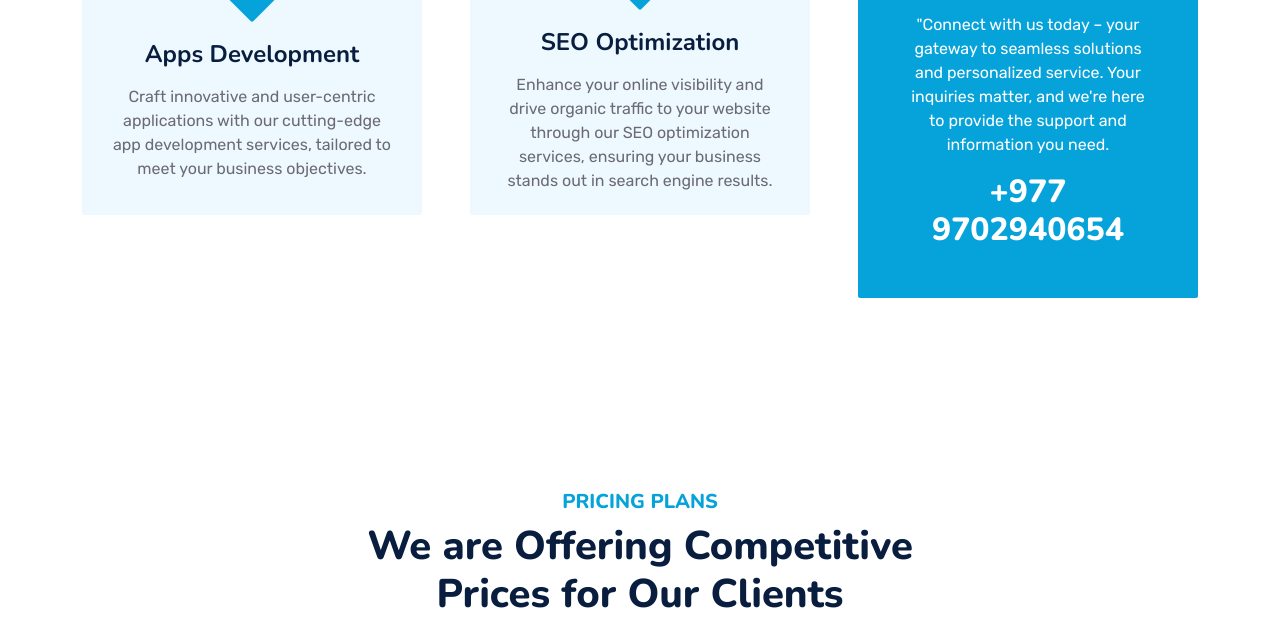
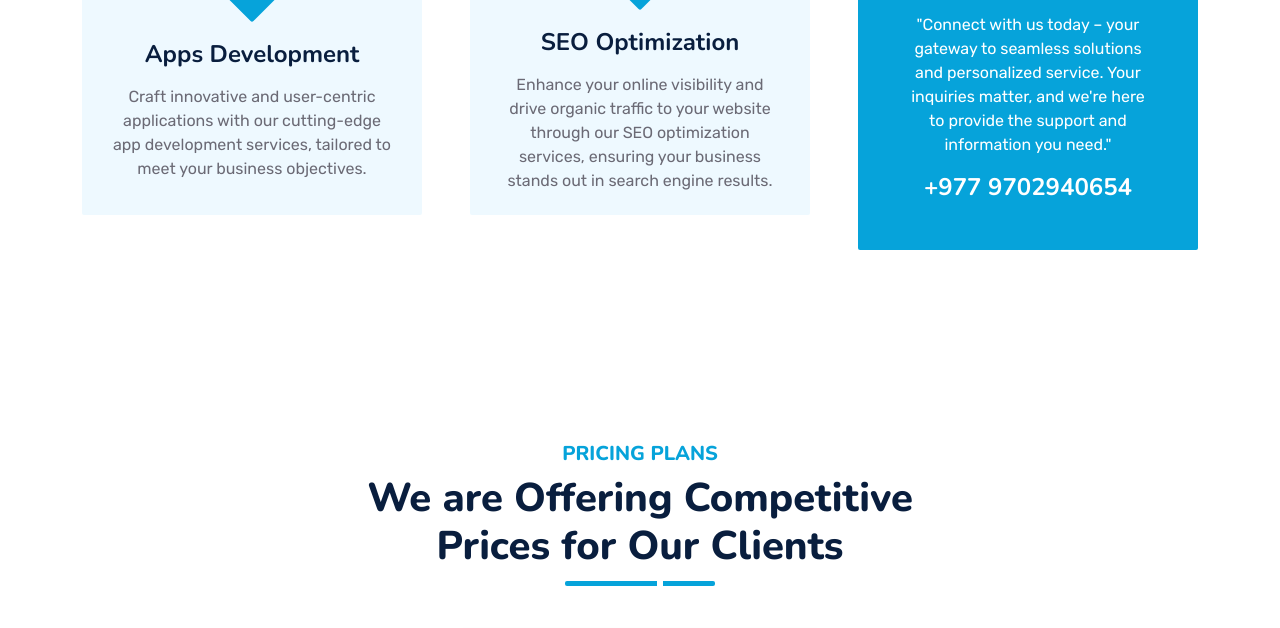
Before and after one commit to JayKrishnaMandal/frosoft, a plain HTML site: page index.html in a window 1280 px wide. Shown: the part 3433-4061 px from the top of the page. Drawn offline with nearby package versions, Linux system fonts and the light colour scheme.

Commit message:
changed ph. no size

```diff
--- a/index.html
+++ b/index.html
@@ -606,9 +606,9 @@
               <p class="text-white mb-3">
                 "Connect with us today – your gateway to seamless solutions and
                 personalized service. Your inquiries matter, and we're here to
-                provide the support and information you need.
+                provide the support and information you need."
               </p>
-              <h2 class="text-white mb-0">+977 9702940654</h2>
+              <h4 class="text-white mb-0">+977 9702940654</h4>
             </div>
           </div>
         </div>
```
